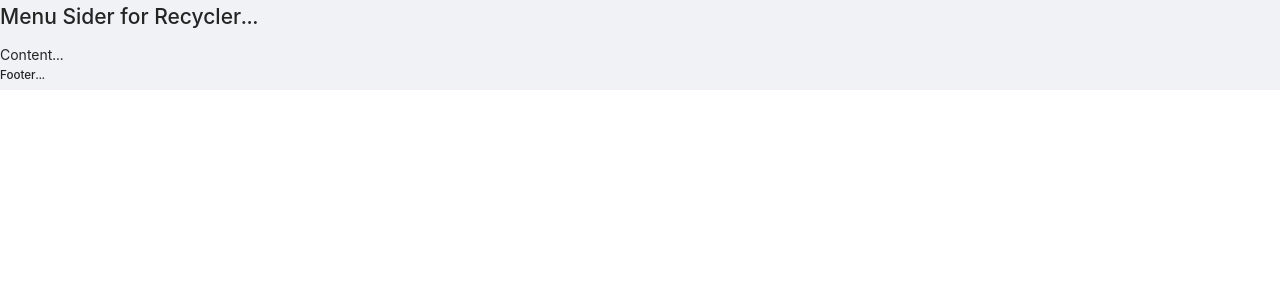
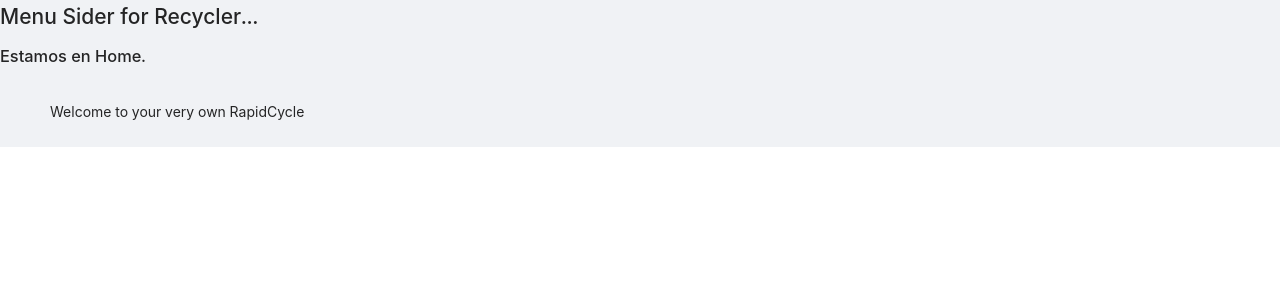
Before and after one commit to RobbCorrea/RapidCycle-Web-App, a React (Create React App) app: page / in a window 1280 px wide. Shown: the top 300 px of the page. Built offline with nearby package versions, Linux system fonts and the light colour scheme.

Commit message:
Finish Route System for LayoutCollector and LayoutRecycler

```diff
--- a/src/App.js
+++ b/src/App.js
@@ -4,7 +4,7 @@
 import AdminHome from "./pages/Admin";
 import SignIn from "./pages/Admin/SignIn.js";
 import Home from "./pages/Home.js";
-import Contacts from "./pages/Contacs.js"; */
+import Contacts from "./pages/Contacts.js"; */
 import routes from "./config/routes.js";
 import RouteWithSubRoutes from "./components/RouteWSubroutes.js";
 
--- /dev/null
+++ b/src/components/LoadRoutes.js
@@ -0,0 +1,16 @@
+import React from "react";
+import { Route } from "react-router-dom";
+
+//Instead of a const { props } = props; I'll just destructure in the params.
+function LoadRoutes({ routes }) {
+  return routes.map((route, index) => (
+    <Route
+      key={index}
+      path={route.path}
+      component={route.component}
+      exact={route.exact}
+    />
+  ));
+}
+
+export default LoadRoutes;
--- a/src/components/RouteWSubroutes.js
+++ b/src/components/RouteWSubroutes.js
@@ -2,8 +2,6 @@
 import { Route } from "react-router-dom";
 
 function RouteWithSubRoutes(route) {
-  //toDelete
-  console.log(route);
   return (
     <Route
       path={route.path}
--- a/src/config/routes.js
+++ b/src/config/routes.js
@@ -29,11 +29,6 @@
         path: "/admin/login",
         component: AdminSignIn,
         exact: true
-      },
-      {
-        path: "/admin/blog",
-        component: AdminSignIn,
-        exact: true
       }
     ]
   },
--- a/src/layouts/LayoutCollector.js
+++ b/src/layouts/LayoutCollector.js
@@ -2,13 +2,12 @@
 import React from "react";
 import { Route } from "react-router-dom";
 import { Layout } from "antd";
+//Functional Component
+import LoadRoutes from "../components/LoadRoutes";
 
 import "../scss/LayoutCollector.scss";
 
-export default function LayoutCollector(props) {
-  //toDelete
-  //console.log(props);
-  const { routes } = props;
+export default function LayoutCollector({ routes }) {
   const { Header, Content, Footer } = Layout;
 
   return (
@@ -17,22 +16,10 @@
       <Layout>
         <Header>RapidCycle</Header>
         <Content>
-          <LoadRouters routes={routes}></LoadRouters>
+          <LoadRoutes routes={routes}></LoadRoutes>
         </Content>
         <Footer>E-SkyTech's RapidCycle all rights reserved</Footer>
       </Layout>
     </Layout>
   );
 }
-
-//Instead of a const { props } = props; I'll just destructure in the params.
-function LoadRouters({ routes }) {
-  return routes.map((route, index) => (
-    <Route
-      key={index}
-      path={route.path}
-      exact={route.exact}
-      component={route.component}
-    />
-  ));
-}
--- a/src/layouts/LayoutRecycler.js
+++ b/src/layouts/LayoutRecycler.js
@@ -5,14 +5,19 @@
 
 //Importing CSS
 import "../scss/LayoutRecycler.scss";
+import LoadRoutes from "../components/LoadRoutes";
 
-export default function LayoutRecycler(props) {
-  console.log(props);
+export default function LayoutRecycler({ routes }) {
+  const { Content, Footer } = Layout;
   return (
     <Layout>
       <h2>Menu Sider for Recycler...</h2>
-      <div>Content...</div>
-      <h5>Footer...</h5>
+      <Layout>
+        <Content>
+          <LoadRoutes routes={routes} />
+        </Content>
+        <Footer>Welcome to your very own RapidCycle</Footer>
+      </Layout>
     </Layout>
   );
 }
```
